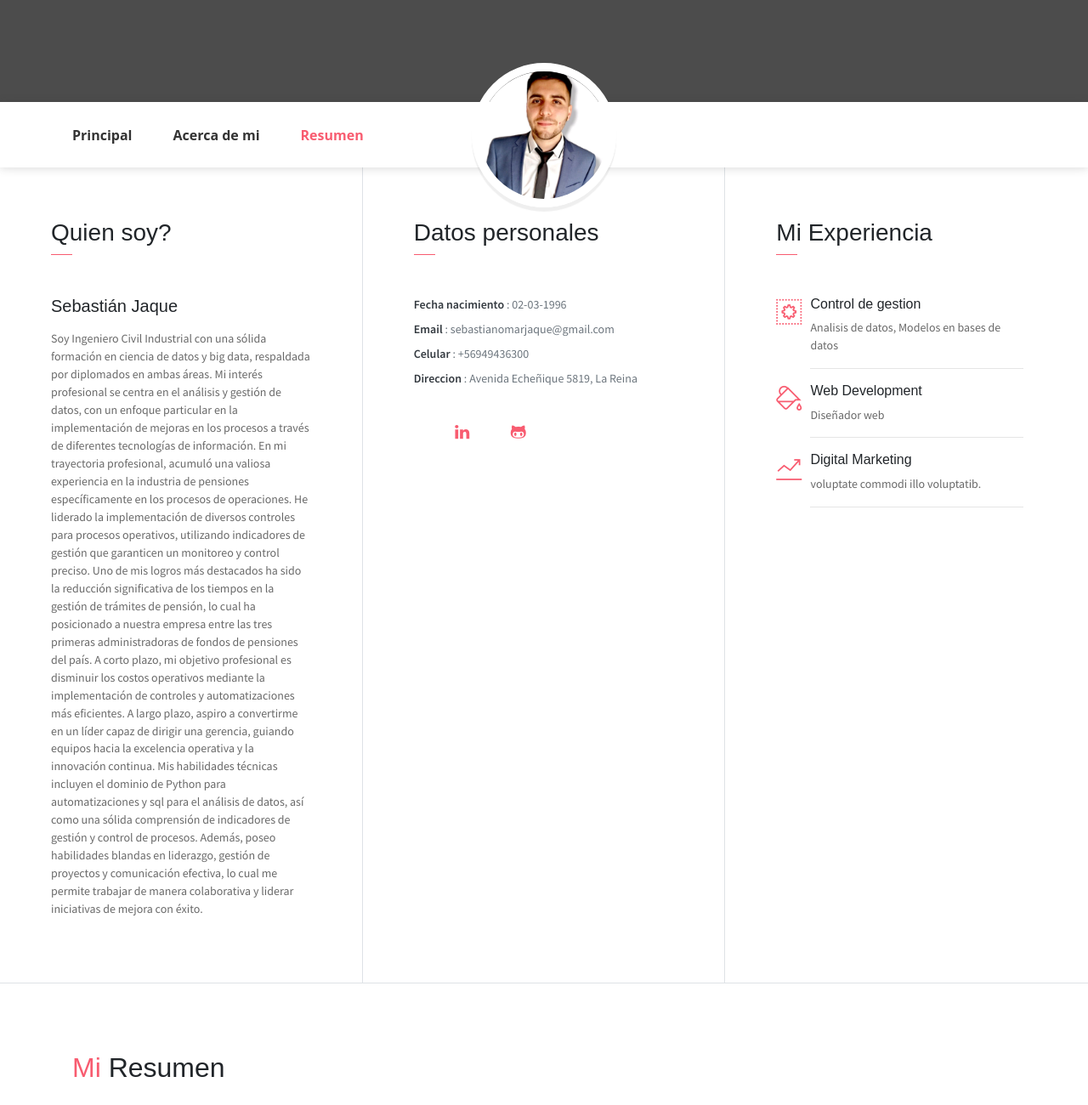
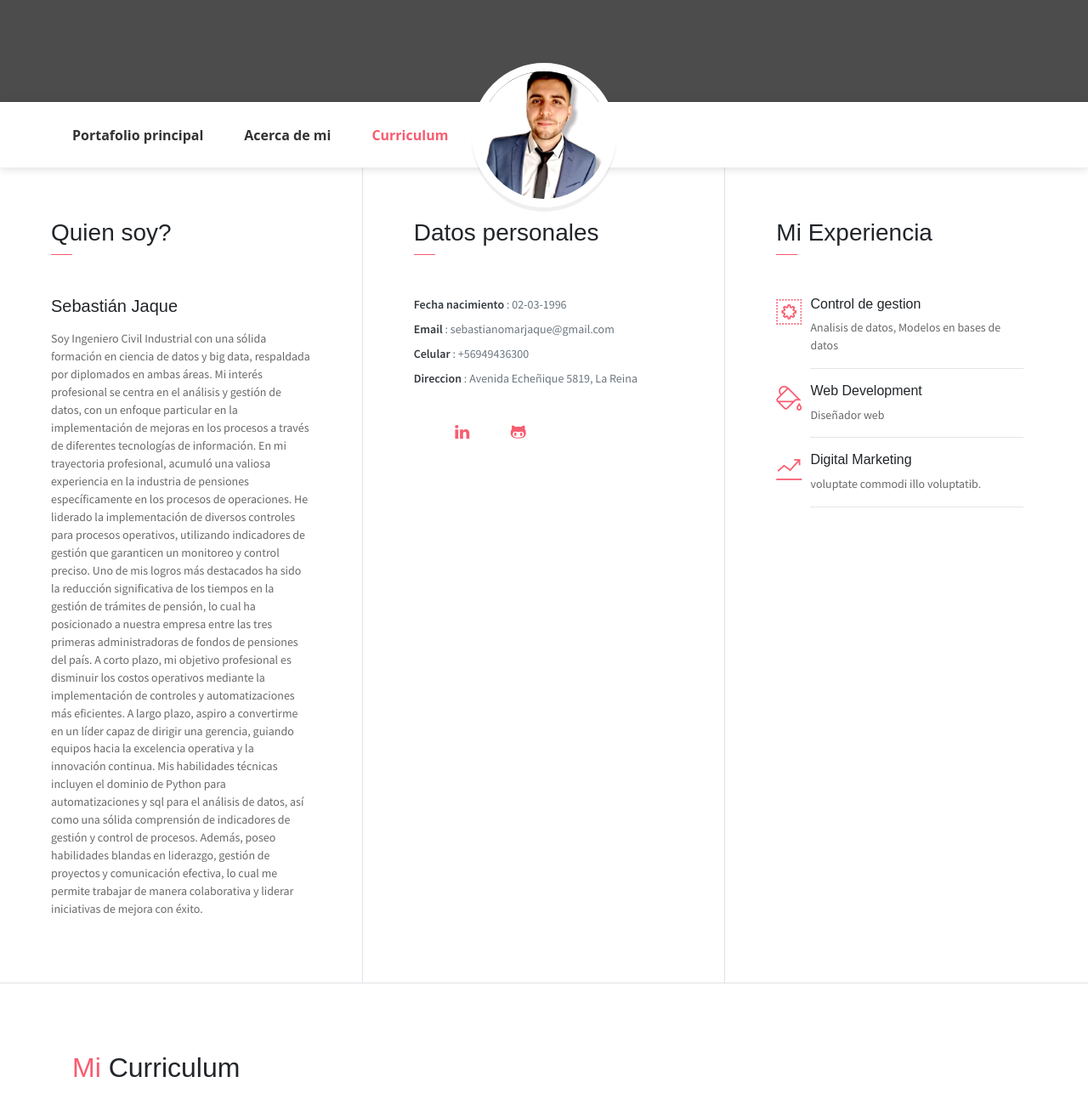
Before and after one commit to felipesotobe/portafolio, a plain HTML site: page index.html in a window 1280 px wide. Shown: the part 520-1820 px from the top of the page at 85% size. Drawn offline with Linux system fonts and the light colour scheme; some packages are replaced by stand-ins of ours.

Commit message:
corrigiendo detalles

```diff
--- a/index.html
+++ b/index.html
@@ -33,13 +33,13 @@
             <div class="collapse mt-sm-20 navbar-collapse" id="navbarSupportedContent">
                 <ul class="navbar-nav mr-auto">
                     <li class="nav-item">
-                        <a href="#home" class="nav-link">Principal</a>
+                        <a href="#home" class="nav-link">Portafolio principal</a>
                     </li>
                     <li class="nav-item">
                         <a href="#about" class="nav-link">Acerca de mi</a>
                     </li>
                     <li class="nav-item">
-                        <a href="#resume" class="nav-link">Resumen</a>
+                        <a href="#resume" class="nav-link">Curriculum</a>
                     </li>
                 </ul>
                 <ul class="navbar-nav brand">
@@ -117,7 +117,7 @@
     <!--Resume Section-->
     <section class="section" id="resume">
         <div class="container">
-            <h2 class="mb-5"><span class="text-danger">Mi</span> Resumen</h2>
+            <h2 class="mb-5"><span class="text-danger">Mi</span> Curriculum</h2>
             <div class="row">
                 <div class="col-md-6 col-lg-4">
                     <div class="card">
```
